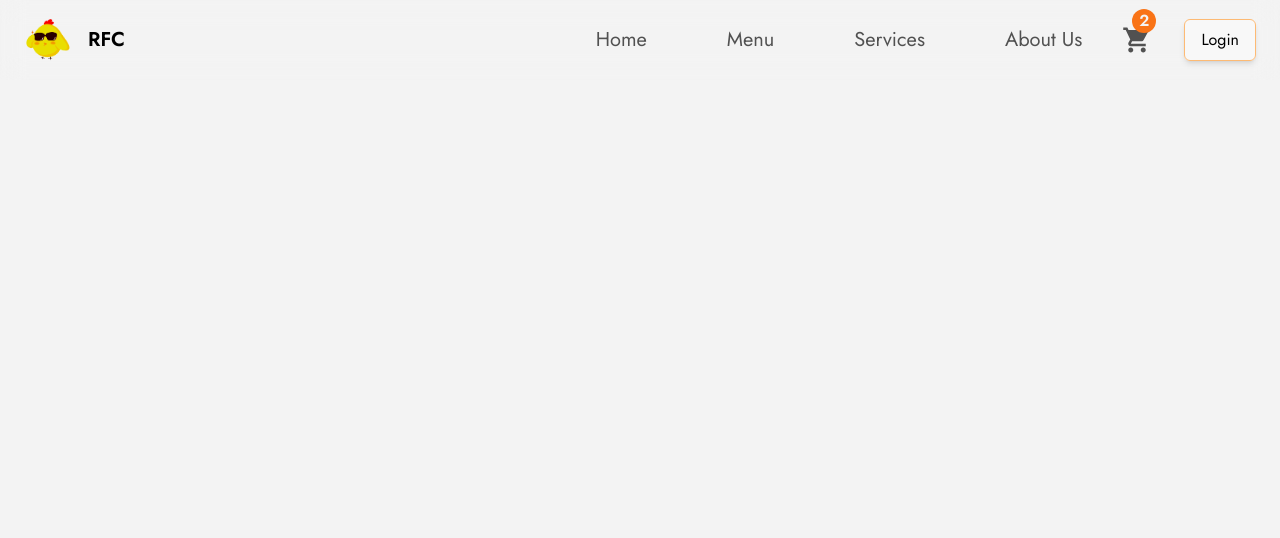
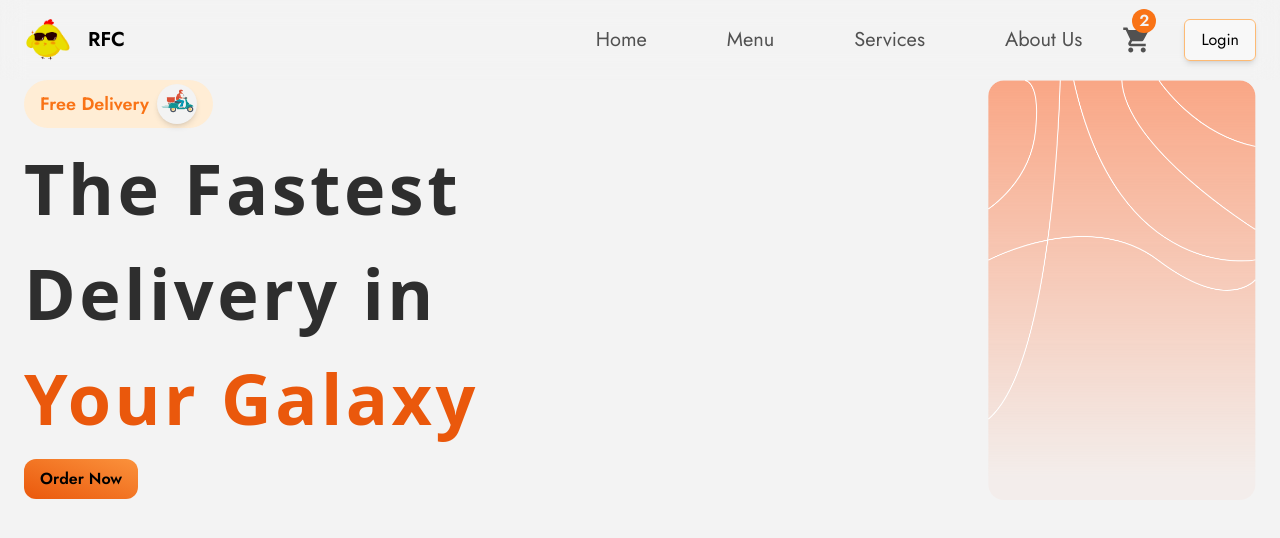
Before and after one commit to rakesh2212003/foodstore-project-final, a React (Create React App) app in the folder client/: page /home in a window 1280 px wide. Shown: the top 538 px of the page. Built offline with nearby package versions, Linux system fonts and the light colour scheme; no server answers.

Commit message:
change category, add items

```diff
--- a/client/package.json
+++ b/client/package.json
@@ -3,6 +3,7 @@
     "version": "0.1.0",
     "private": true,
     "dependencies": {
+        "@coreui/react-chartjs": "^2.1.3",
         "@emotion/react": "^11.11.1",
         "@emotion/styled": "^11.11.0",
         "@material-ui/core": "^4.12.4",
--- a/client/src/components/DBHome.jsx
+++ b/client/src/components/DBHome.jsx
@@ -1,5 +1,7 @@
 import React, { useEffect } from 'react'
 import { useDispatch, useSelector } from 'react-redux'
+import { CChart } from '@coreui/react-chartjs'
+
 import { getAllProducts, getAllUsers } from '../api'
 import { setAllProducts } from '../context/actions/productActions'
 import { setAllUserDetails } from '../context/actions/allUsersActions'
@@ -11,8 +13,16 @@ const DBHome = () => {
 
     const dispatch = useDispatch()
 
+    const bread = products?.filter((item) => item.product_category === 'bread')
+    const desserts = products?.filter((item) => item.product_category === 'desserts')
+    const drinks = products?.filter((item) => item.product_category === 'drinks')
+    const fruits = products?.filter((item) => item.product_category === 'fruits')
+    const entrees = products?.filter((item) => item.product_category === 'entrees')
+    const rice = products?.filter((item) => item.product_category === 'rice')
+    const starters = products?.filter((item) => item.product_category === 'starters')
+
     useEffect(() => {
-        if(!products){
+        if (!products) {
             getAllProducts().then((data) => {
                 dispatch(setAllProducts(data))
             })
@@ -20,7 +30,7 @@ const DBHome = () => {
     }, [products])
 
     useEffect(() => {
-        if(!allUsers){
+        if (!allUsers) {
             getAllUsers().then((data) => {
                 dispatch(setAllUserDetails(data))
             })
@@ -28,7 +38,73 @@ const DBHome = () => {
     }, [allUsers])
 
     return (
-        <div>DBHome</div>
+        <div className='flex items-center justify-center flex-col pt-6 w-full h-full'>
+            <div className='grid w-full grid-cols-1 md:grid-cols-2 gap-4 h-full'>
+                <div className='flex items-center justify-center'>
+                    <div className='w-[370px]'>
+                        <CChart
+                            type="bar"
+                            data={{
+                                labels: [
+                                    'Bread',
+                                    'Desserts',
+                                    'Drinks',
+                                    'Fruits',
+                                    'Entrees',
+                                    'Rice',
+                                    'Starters',
+                                ],
+                                datasets: [
+                                    {
+                                        label: 'Category wise count',
+                                        backgroundColor: '#fb923c',
+                                        data: [
+                                            bread?.length,
+                                            desserts?.length,
+                                            drinks?.length,
+                                            fruits?.length,
+                                            entrees?.length,
+                                            rice?.length,
+                                            starters?.length,
+                                        ],
+                                    },
+                                ],
+                            }}
+                            labels="months"
+                        />
+                    </div>
+                </div>
+
+                <div className='w-full h-full flex items-center justify-center'>
+                    <div className='w-[340px]'>
+                        <CChart
+                            type="doughnut"
+                            data={{
+                                labels: [
+                                    "Orders",
+                                    "Delivered",
+                                    "Cancelled",
+                                    "Paid",
+                                    "Not Paid",
+                                ],
+                                datasets: [
+                                    {
+                                        backgroundColor: [
+                                            '#f68826',//orders
+                                            '#073c8e', //delivered
+                                            '#DD1B16', //cancelled
+                                            '#13bc85', //paid
+                                            '#000' //not-paid
+                                        ],
+                                        data: [20, 20, 20, 20, 20],
+                                    },
+                                ],
+                            }}
+                        />
+                    </div>
+                </div>
+            </div>
+        </div>
     )
 }
 
--- /dev/null
+++ b/client/src/components/Home.jsx
@@ -0,0 +1,52 @@
+import React from 'react'
+import { motion } from 'framer-motion'
+
+import { Delivery, HeroBg } from '../assets/img'
+import { buttonClick } from '../animations'
+
+const Home = () => {
+    return (
+        <motion.div className='w-full grid grid-cols-1 md:grid-cols-2 gap-4'>
+            <div className='flex flex-col items-start justify-start gap-2'>
+                <div className='px-4 py-1 flex items-center justify-center gap-2 bg-orange-100 rounded-full'>
+                    <p className='text-lg font-semibold text-orange-500'>
+                        Free Delivery
+                    </p>
+                    <div className='w-10 h-10 flex items-center justify-center rounded-full bg-primary shadow-md'>
+                        <img
+                            src={Delivery}
+                            alt=""
+                            className='w-full h-full object-contain'
+                        />
+                    </div>
+                </div>
+
+                <p className='text-[40px] text-headingColor md:text-[70px] font-sans font-extrabold tracking-wider'>
+                    The Fastest Delivery in {"  "}
+                    <span className='text-orange-600'>
+                        Your Galaxy
+                    </span>
+                </p>
+
+                {/* <p className='text-textColor text-lg'>Welcome to our shop</p> */}
+
+                <motion.button
+                    {...buttonClick}
+                    className='bg-gradient-to-bl from-orange-400 to-orange-600 px-4 py-2 rounded-xl text-black text-base font-semibold'
+                >
+                    Order Now
+                </motion.button>
+            </div>
+
+            <div className='py-2 flex-1 flex items-center justify-end relative'>
+                <img
+                    src={HeroBg}
+                    alt=""
+                    className='absolute top-0 right-0 w-full h-[420px] md:w-auto'
+                />
+            </div>
+        </motion.div>
+    )
+}
+
+export default Home
--- a/client/src/components/index.js
+++ b/client/src/components/index.js
@@ -12,3 +12,4 @@ export { default as DBNewItem } from './DBNewItem'
 export { default as DBUsers } from './DBUsers'
 export { default as DataTable } from './DataTable'
 export { default as Spinner } from './Spinner'
+export { default as Home } from './Home'
--- a/client/src/containers/Main.jsx
+++ b/client/src/containers/Main.jsx
@@ -1,11 +1,15 @@
 import React from 'react'
 
-import { Header } from '../components'
+import { Header, Home } from '../components'
 
 const Main = () => {
     return (
-        <main className='w-screen min-h-screen flex items-center justify-center flex-col bg-primary'>
+        <main className='w-screen min-h-screen flex items-center justify-start flex-col bg-primary'>
             <Header />
+
+            <div className='w-full flex flex-col items-start justify-center mt-20 px-6 gap-10 pb-24'>
+                <Home />
+            </div>
         </main>
     )
 }
--- a/client/src/utils/styles.js
+++ b/client/src/utils/styles.js
@@ -5,13 +5,11 @@ export const isNotActiveStyles =
     "text-xl text-textColor hover:text-orange-700 px-2 py-2 transition-all ease-in-out"
 
 export const statuses = [
-    { id: 1, title: "Starters", category: "starters" },
-    { id: 2, title: "Entrees ", category: "entrees" },
-    { id: 3, title: "Salads", category: "salads" },
-    { id: 4, title: "Soups", category: "soups" },
-    { id: 5, title: "Drinks", category: "drinks" },
-    { id: 6, title: "Bread", category: "bread" },
-    { id: 7, title: "Desserts", category: "desserts" },
-    { id: 8, title: "Beverages", category: "beverages" },
-    { id: 9, title: "Fruits", category: "fruits" },
+    { id: 1, title: "Bread", category: "bread" },
+    { id: 2, title: "Desserts", category: "desserts" },
+    { id: 3, title: "Drinks", category: "drinks" },
+    { id: 4, title: "Fruits", category: "fruits" },
+    { id: 5, title: "Entrees", category: "entrees" },
+    { id: 6, title: "Rice", category: "rice" },
+    { id: 7, title: "Starters", category: "starters" },
 ]
```
Also changed, not shown: 2 other files (tests, documents, lock files or other folders).
